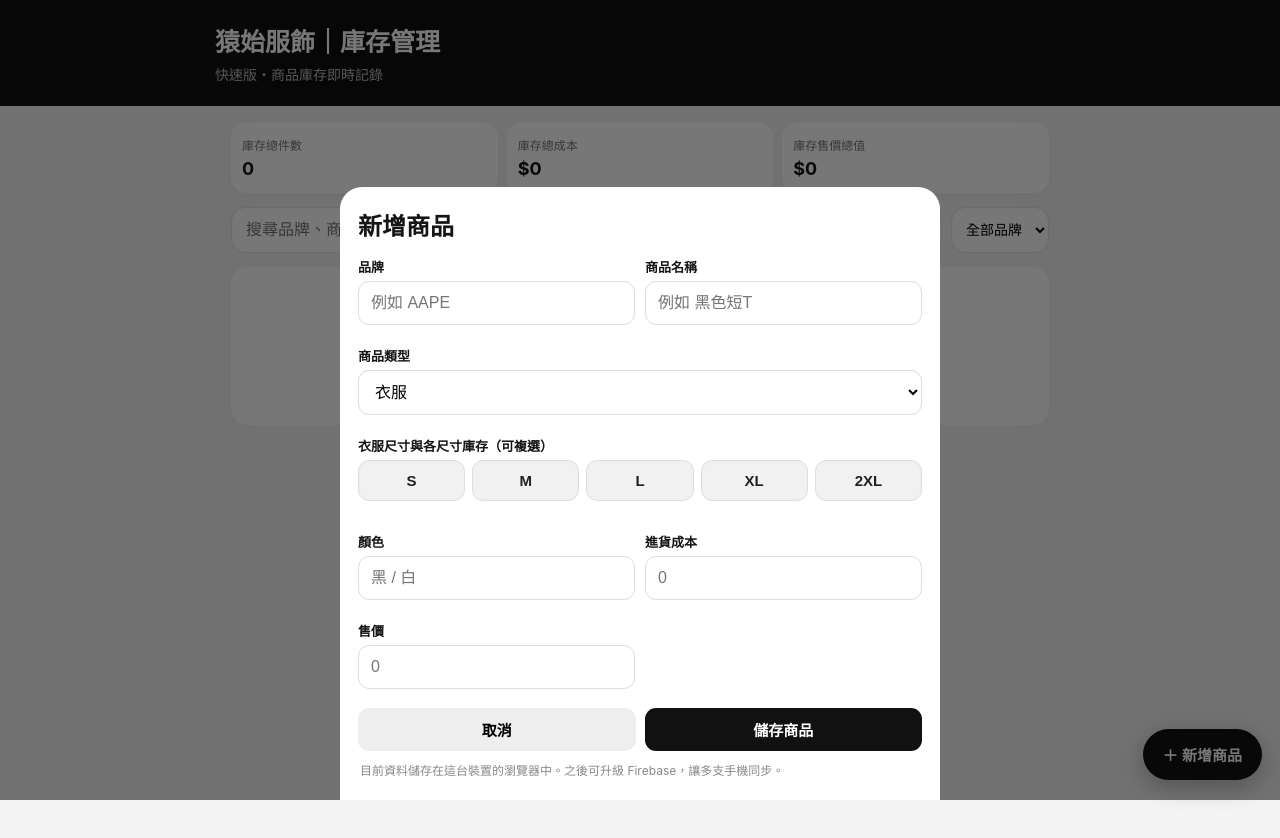
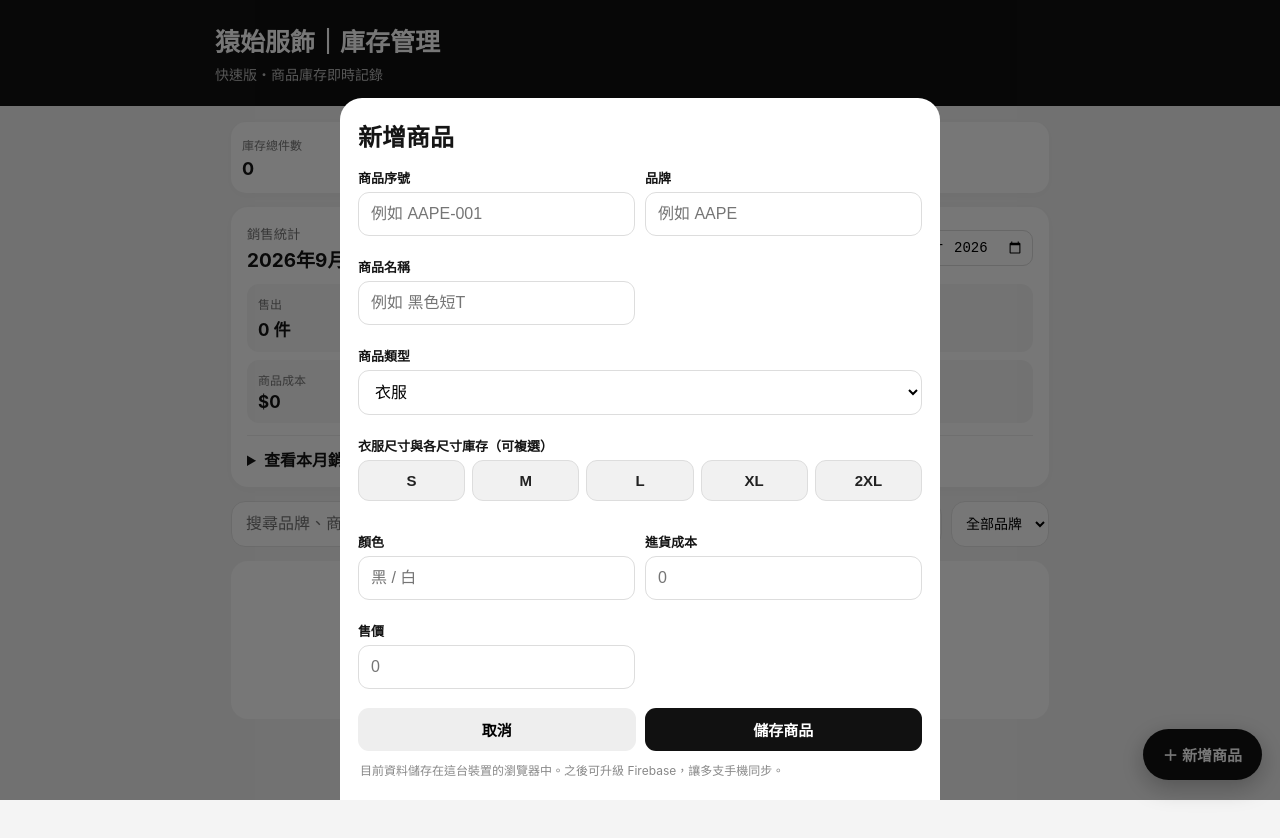
Before and after one commit to 7pkn6cvtr7-dotcom/yuanshi-inventory, a plain HTML site: page index.html in a window 1280 px wide. Both pictures are taken after a click on the button "＋ 新增商品". Before the commit the page ends 800 px from the top, so only its background shows below. Drawn offline with Linux system fonts and the light colour scheme.

Commit message:
Add files via upload

```diff
--- a/index.html
+++ b/index.html
@@ -88,6 +88,21 @@ input.form,select.form{
 .size-row input{width:100%;border:1px solid #ddd;border-radius:10px;padding:10px;font-size:16px}
 .size-stock{display:flex;gap:6px;flex-wrap:wrap;margin-top:6px}
 .size-chip{background:#f2f2f2;border-radius:8px;padding:5px 8px;font-size:12px}
+
+.monthly{background:#fff;border-radius:17px;padding:16px;margin-bottom:14px;box-shadow:0 2px 12px #00000008}
+.monthly-head{display:flex;align-items:center;justify-content:space-between;gap:12px;margin-bottom:12px}
+.monthly-head small{color:#777}.monthly-head h2{margin:2px 0 0;font-size:19px}
+.monthly-head input{border:1px solid #ddd;border-radius:10px;padding:8px;background:#fff;font-size:14px}
+.month-grid{display:grid;grid-template-columns:1fr 1fr;gap:8px}
+.month-grid div{background:#f6f6f6;border-radius:12px;padding:11px}
+.month-grid small{display:block;color:#777;font-size:12px;margin-bottom:4px}
+.month-grid strong{font-size:17px}
+details{margin-top:12px;border-top:1px solid #eee;padding-top:11px}
+summary{font-weight:700;cursor:pointer}
+.sale-row{padding:10px 2px;border-bottom:1px solid #eee;font-size:13px;line-height:1.55}
+.sale-row:last-child{border-bottom:0}.sale-row .sale-top{display:flex;justify-content:space-between;gap:8px;font-weight:700}
+.sale-row .sale-sub{color:#777}
+.no-sales{padding:16px 0;color:#888;text-align:center;font-size:13px}
 </style>
 </head>
 <body>
@@ -103,6 +118,26 @@ input.form,select.form{
     <div class="stat"><small>庫存總件數</small><strong id="totalQty">0</strong></div>
     <div class="stat"><small>庫存總成本</small><strong id="totalCost">$0</strong></div>
     <div class="stat"><small>庫存售價總值</small><strong id="totalRetail">$0</strong></div>
+  </section>
+
+  <section class="monthly">
+    <div class="monthly-head">
+      <div>
+        <small>銷售統計</small>
+        <h2 id="monthTitle">本月統計</h2>
+      </div>
+      <input id="monthPicker" type="month" onchange="renderMonthlyStats()">
+    </div>
+    <div class="month-grid">
+      <div><small>售出</small><strong id="monthUnits">0 件</strong></div>
+      <div><small>營業額</small><strong id="monthRevenue">$0</strong></div>
+      <div><small>商品成本</small><strong id="monthCost">$0</strong></div>
+      <div><small>毛利</small><strong id="monthProfit">$0</strong></div>
+    </div>
+    <details>
+      <summary>查看本月銷售明細</summary>
+      <div id="salesList" class="sales-list"></div>
+    </details>
   </section>
 
   <div class="tools">
@@ -121,6 +156,10 @@ input.form,select.form{
   <div class="sheet">
     <h2 id="modalTitle">新增商品</h2>
     <div class="grid">
+      <div class="field">
+        <label>商品序號</label>
+        <input id="sku" class="form" placeholder="例如 AAPE-001">
+      </div>
       <div class="field">
         <label>品牌</label>
         <input id="brand" class="form" placeholder="例如 AAPE">
@@ -166,7 +205,9 @@ input.form,select.form{
 
 <script>
 const KEY = 'yuanshi_inventory_v1';
+const SALES_KEY = 'yuanshi_sales_v1';
 let products = JSON.parse(localStorage.getItem(KEY) || '[]');
+let sales = JSON.parse(localStorage.getItem(SALES_KEY) || '[]');
 let editingId = null;
 let selectedSizes = {};
 let currentProductType = 'clothes';
@@ -196,7 +237,7 @@ function render(){
   if(brands.includes(old)) $('brandFilter').value = old;
 
   const filtered = products.filter(p=>{
-    const text = [p.brand,p.name,Object.keys(p.sizes||{}).join(' '),p.color].join(' ').toLowerCase();
+    const text = [p.sku,p.brand,p.name,Object.keys(p.sizes||{}).join(' '),p.color].join(' ').toLowerCase();
     return (!q || text.includes(q)) && (!bf || p.brand === bf);
   });
 
@@ -204,6 +245,7 @@ function render(){
   $('totalCost').textContent = money(products.reduce((a,p)=>a+Number(p.cost||0)*Number(p.qty||0),0));
   $('totalRetail').textContent = money(products.reduce((a,p)=>a+Number(p.price||0)*Number(p.qty||0),0));
 
+  renderMonthlyStats();
   if(!filtered.length){
     $('list').innerHTML = `<div class="empty">${products.length ? '找不到符合的商品' : '還沒有商品<br><br>按右下角「＋ 新增商品」開始記庫存'}</div>`;
     return;
@@ -215,6 +257,7 @@ function render(){
         <div>
           <div class="brand">${esc(p.brand || '未分類')}</div>
           <div class="name">${esc(p.name)}</div>
+          ${p.sku ? `<div class="meta">序號：${esc(p.sku)}</div>` : ''}
           <div class="meta">
             ${Object.keys(p.sizes||{}).length ? `尺寸：${Object.keys(p.sizes).map(esc).join(' / ')}　` : ''}${p.color ? `顏色：${esc(p.color)}` : ''}<br>
             <div class="size-stock">${Object.entries(p.sizes||{}).map(([s,q])=>`<span class="size-chip">${esc(s)}：${Number(q)}件</span>`).join('')}</div>
@@ -263,6 +306,45 @@ function renderSizeEditor(){
 function recalcQty(p){
   p.qty = Object.values(p.sizes||{}).reduce((a,n)=>a+Number(n||0),0);
 }
+
+function renderMonthlyStats(){
+  const ym = $('monthPicker')?.value || '';
+  if(!ym) return;
+  const [y,m] = ym.split('-');
+  $('monthTitle').textContent = `${Number(y)}年${Number(m)}月`;
+  const rows = sales.filter(s => String(s.date||'').slice(0,7) === ym);
+  const units = rows.reduce((a,s)=>a+Number(s.qty||1),0);
+  const revenue = rows.reduce((a,s)=>a+Number(s.price||0)*Number(s.qty||1),0);
+  const cost = rows.reduce((a,s)=>a+Number(s.cost||0)*Number(s.qty||1),0);
+  $('monthUnits').textContent = units.toLocaleString() + ' 件';
+  $('monthRevenue').textContent = money(revenue);
+  $('monthCost').textContent = money(cost);
+  $('monthProfit').textContent = money(revenue-cost);
+  if(!rows.length){
+    $('salesList').innerHTML = '<div class="no-sales">這個月份還沒有銷售紀錄</div>';
+    return;
+  }
+  $('salesList').innerHTML = rows.slice().reverse().map(s=>`
+    <div class="sale-row">
+      <div class="sale-top"><span>${esc(s.brand||'')} ${esc(s.name||'')}</span><span>${money(Number(s.price||0)*Number(s.qty||1))}</span></div>
+      <div class="sale-sub">${esc(s.date||'')} ・ ${s.sku ? '序號 '+esc(s.sku)+' ・ ' : ''}尺寸 ${esc(s.size||'-')} ・ ${Number(s.qty||1)} 件</div>
+    </div>`).join('');
+}
+function recordSale(p,size,qty=1){
+  sales.push({
+    id:Date.now().toString(36)+Math.random().toString(36).slice(2,6),
+    date:new Date().toISOString().slice(0,10),
+    sku:p.sku||'',
+    brand:p.brand||'',
+    name:p.name||'',
+    size,
+    qty,
+    price:Number(p.price||0),
+    cost:Number(p.cost||0)
+  });
+  localStorage.setItem(SALES_KEY,JSON.stringify(sales));
+}
+
 function changeSizeQty(id, delta){
   const p = products.find(x=>x.id===id);
   if(!p) return;
@@ -274,6 +356,7 @@ function changeSizeQty(id, delta){
   if(p.sizes[size] === undefined) return alert('沒有這個尺寸');
   if(delta < 0 && Number(p.sizes[size])<=0) return alert(size+' 尺寸目前沒有庫存');
   p.sizes[size] = Math.max(0,Number(p.sizes[size]||0)+delta);
+  if(delta < 0) recordSale(p,size,1);
   recalcQty(p);
   persist();
 }
@@ -283,6 +366,7 @@ function changeQty(id, delta){
   if(!p) return;
   if(delta < 0 && Number(p.qty)<=0) return alert('這個商品目前沒有庫存');
   p.qty = Math.max(0, Number(p.qty||0)+delta);
+  if(delta < 0) recordSale(p,'-',1);
   persist();
 }
 
@@ -290,6 +374,7 @@ function openModal(id=null){
   editingId = id;
   const p = id ? products.find(x=>x.id===id) : null;
   $('modalTitle').textContent = p ? '編輯商品' : '新增商品';
+  $('sku').value = p?.sku || '';
   $('brand').value = p?.brand || '';
   $('productName').value = p?.name || '';
   currentProductType = p?.productType || ((p?.sizes && Object.keys(p.sizes).some(s=>SIZE_OPTIONS.shoes.includes(s))) ? 'shoes' : 'clothes');
@@ -315,6 +400,7 @@ function saveProduct(){
   if(!Object.keys(selectedSizes).length) return alert('請至少選擇一個尺寸');
   const data = {
     productType:currentProductType,
+    sku:$('sku').value.trim(),
     brand:$('brand').value.trim(),
     name,
     sizes:{...selectedSizes},
@@ -340,6 +426,8 @@ function deleteProduct(){
   persist();
 }
 
+const now = new Date();
+$('monthPicker').value = `${now.getFullYear()}-${String(now.getMonth()+1).padStart(2,'0')}`;
 $('search').addEventListener('input',render);
 $('brandFilter').addEventListener('change',render);
 render();
```
